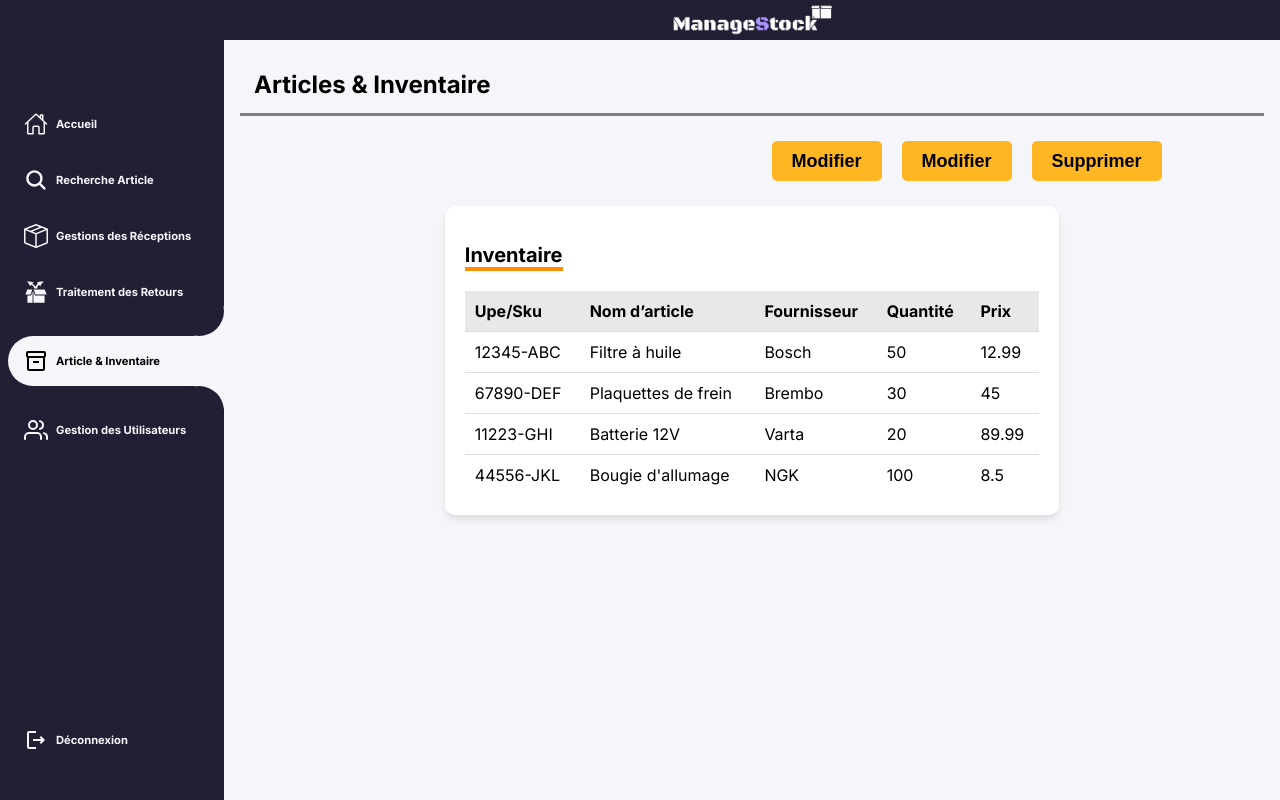
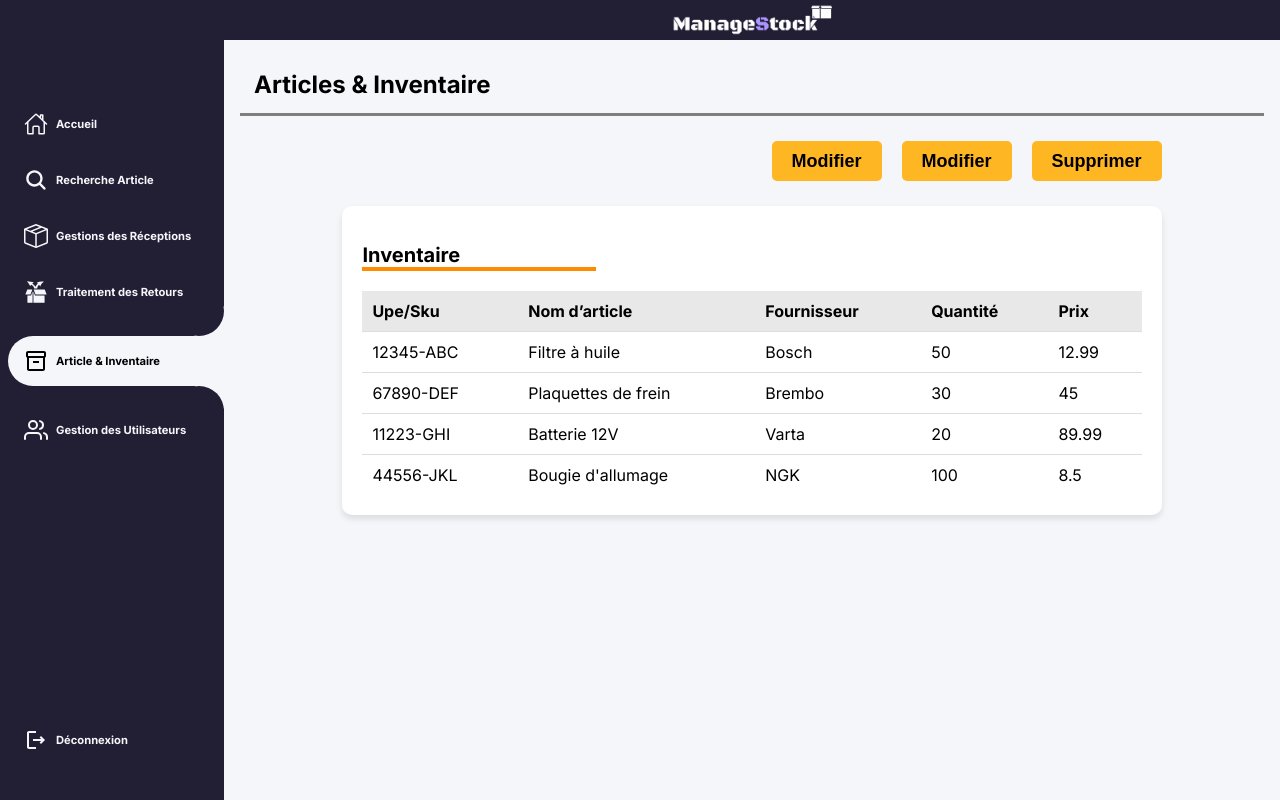
Before and after one commit to Laya2015/ManageStockAvancee, a Next.js app: page /dashboard/inventaire in a window 1280 px wide. Built offline with nearby package versions, Linux system fonts and the light colour scheme.

Commit message:
corrigé le InforBlock

```diff
--- a/components/InfoBloc.module.css
+++ b/components/InfoBloc.module.css
@@ -3,7 +3,7 @@
  padding: 20px;
  border-radius: 10px;
  box-shadow: 0px 4px 6px rgba(0, 0, 0, 0.1);
- width: 60%;
+ width: 80%;
  margin: auto;
 }
 
@@ -12,7 +12,7 @@
  font-weight: bold;
  margin-bottom: 20px;
  border-bottom: solid darkorange 4px;
- width: fit-content;
+ width: 30%;
 }
 
 .infoTable {
--- a/components/InfoBlock.jsx
+++ b/components/InfoBlock.jsx
@@ -28,7 +28,7 @@ export default function InfoBloc({ defaultTitle, defaultHeaders, data = [] }) {
       ))
      ) : (
       <tr>
-       <td colSpan={headers.length} className={style.noData}>
+       <td colSpan={defaultHeaders.length} className={style.noData}>
         Aucune donnée disponible
        </td>
       </tr>
```
